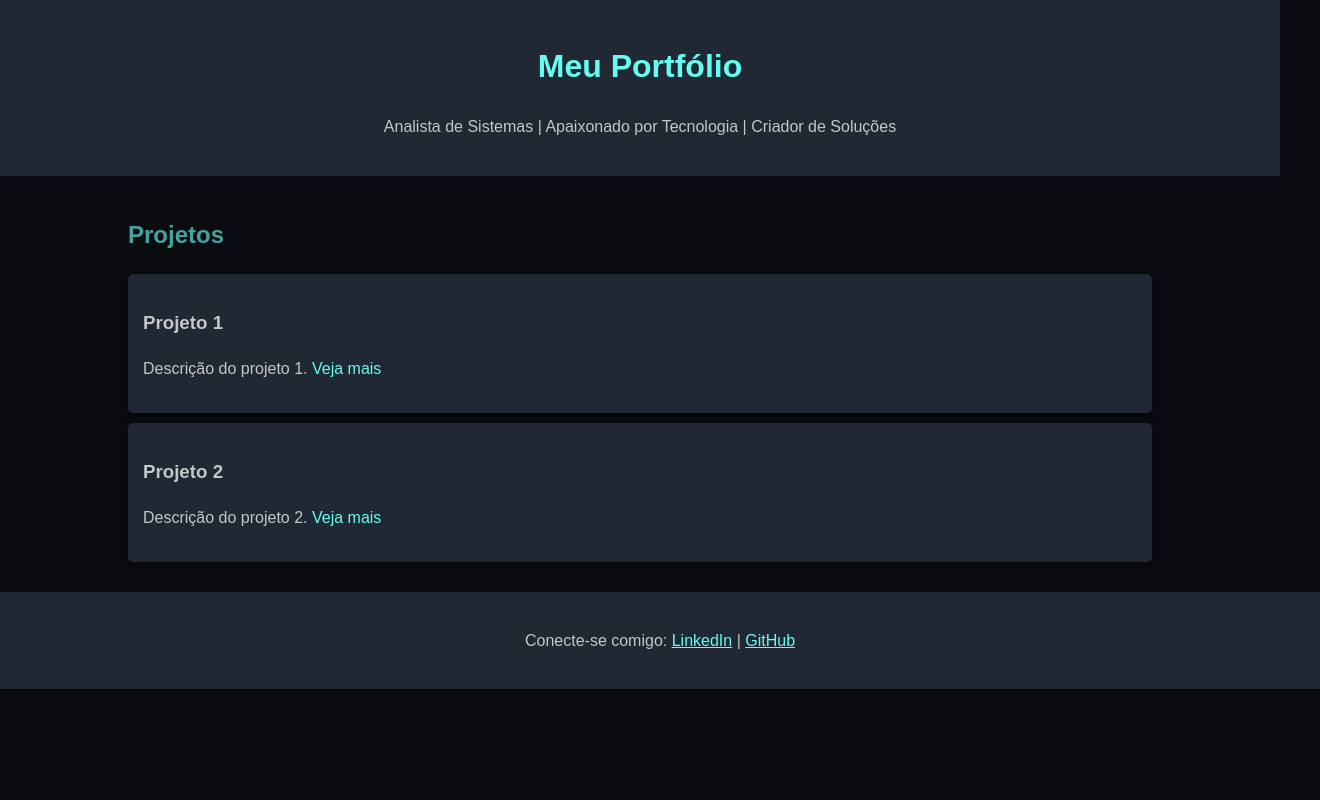
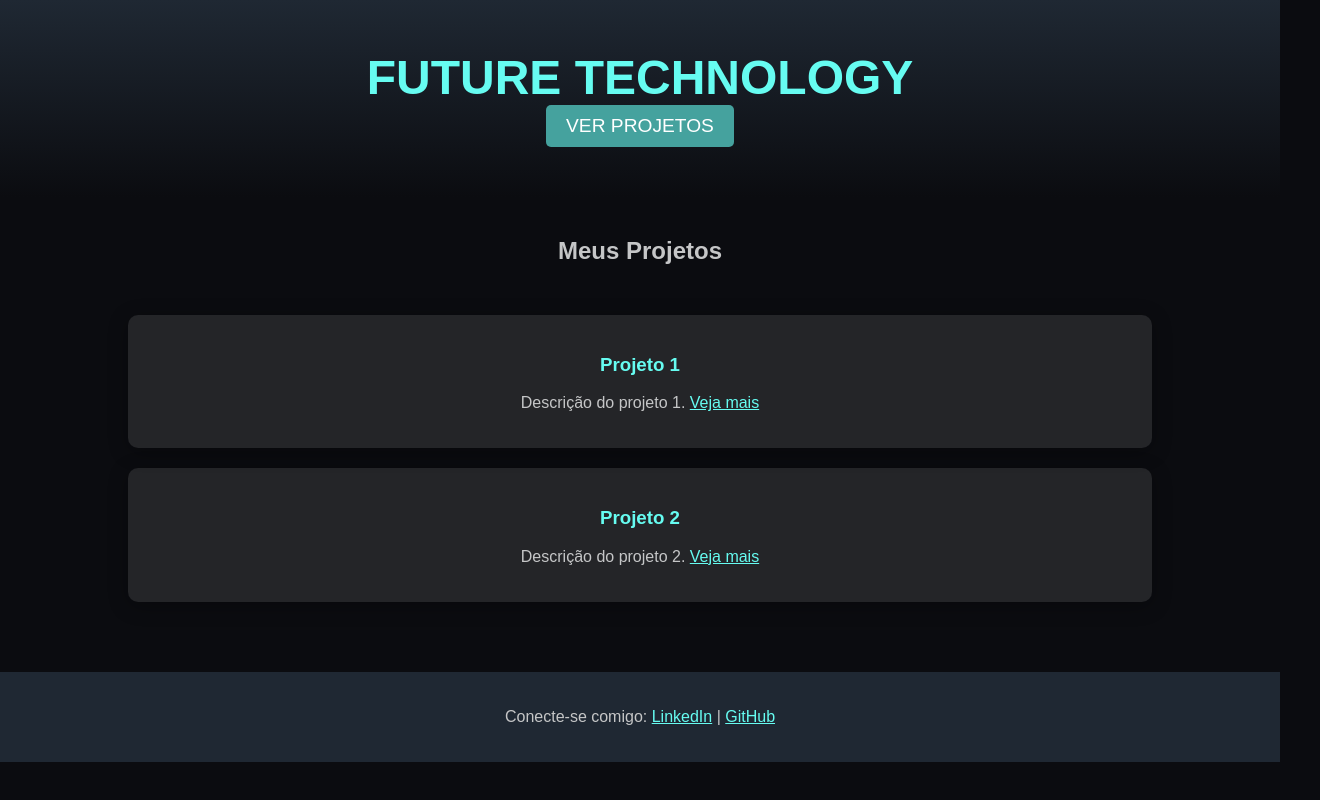
Before and after one commit to Andersonpedro-dev/portifolio, a plain HTML site: page index.html in a window 1280 px wide. Shown: the whole page, 1320 px wide, since content can reach past the window. Drawn offline with Linux system fonts and the light colour scheme.

Commit message:
Update index.html

```diff
--- a/index.html
+++ b/index.html
@@ -11,69 +11,80 @@
             padding: 0;
             background-color: #0b0c10;
             color: #c5c6c7;
-            line-height: 1.6;
         }
         header {
-            background: #1f2833;
-            padding: 20px;
             text-align: center;
+            padding: 50px 0;
+            background: linear-gradient(to bottom, #1f2833, #0b0c10);
         }
         h1 {
+            font-size: 3em;
             color: #66fcf1;
+            margin: 0;
         }
-        h2 {
-            color: #45a29e;
+        .view-button {
+            background-color: #45a29e;
+            color: white;
+            padding: 10px 20px;
+            border: none;
+            border-radius: 5px;
+            font-size: 1.2em;
+            cursor: pointer;
         }
         .container {
             width: 80%;
             max-width: 1200px;
             margin: auto;
             padding: 20px;
+            text-align: center;
+        }
+        .project-section {
+            margin: 50px 0;
+            position: relative;
         }
         .project {
-            background: #1f2833;
-            padding: 15px;
-            margin: 10px 0;
-            border-radius: 5px;
-            box-shadow: 0 2px 10px rgba(0, 0, 0, 0.5);
+            background: rgba(255, 255, 255, 0.1);
+            padding: 20px;
+            margin: 20px 0;
+            border-radius: 10px;
+            box-shadow: 0 4px 20px rgba(0, 0, 0, 0.3);
+            transition: transform 0.3s;
         }
-        .project a {
+        .project:hover {
+            transform: translateY(-5px);
+        }
+        .project h3 {
             color: #66fcf1;
-            text-decoration: none;
         }
-        .project a:hover {
-            text-decoration: underline;
-        }
-        footer {
+        .footer {
             text-align: center;
             padding: 20px;
             background: #1f2833;
-            position: relative;
-            bottom: 0;
-            width: 100%;
             color: #c5c6c7;
         }
     </style>
 </head>
 <body>
     <header>
-        <h1>Meu Portfólio</h1>
-        <p>Analista de Sistemas | Apaixonado por Tecnologia | Criador de Soluções</p>
+        <h1>FUTURE TECHNOLOGY</h1>
+        <button class="view-button">VER PROJETOS</button>
     </header>
     <div class="container">
-        <h2>Projetos</h2>
+        <h2>Meus Projetos</h2>
+        <div class="project-section">
             <div class="project">
                 <h3>Projeto 1</h3>
-            <p>Descrição do projeto 1. <a href="link-do-projeto-1" target="_blank">Veja mais</a></p>
+                <p>Descrição do projeto 1. <a href="link-do-projeto-1" style="color: #66fcf1;">Veja mais</a></p>
             </div>
             <div class="project">
                 <h3>Projeto 2</h3>
-            <p>Descrição do projeto 2. <a href="link-do-projeto-2" target="_blank">Veja mais</a></p>
+                <p>Descrição do projeto 2. <a href="link-do-projeto-2" style="color: #66fcf1;">Veja mais</a></p>
             </div>
             <!-- Adicione mais projetos conforme necessário -->
         </div>
-    <footer>
-        <p>Conecte-se comigo: <a href="link-do-seu-perfil-linkedin" target="_blank" style="color: #66fcf1;">LinkedIn</a> | <a href="link-do-seu-perfil-github" target="_blank" style="color: #66fcf1;">GitHub</a></p>
+    </div>
+    <footer class="footer">
+        <p>Conecte-se comigo: <a href="link-do-seu-perfil-linkedin" style="color: #66fcf1;">LinkedIn</a> | <a href="link-do-seu-perfil-github" style="color: #66fcf1;">GitHub</a></p>
     </footer>
 </body>
 </html>
```
Lines whose indentation alone changed are shown as unchanged.
